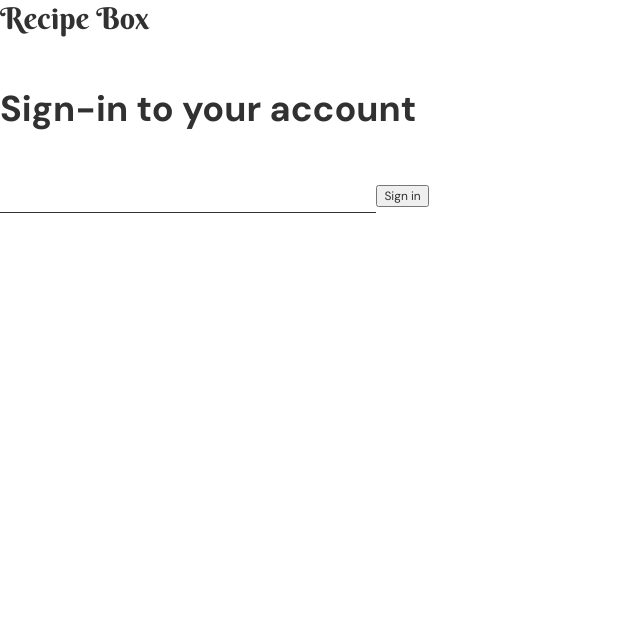
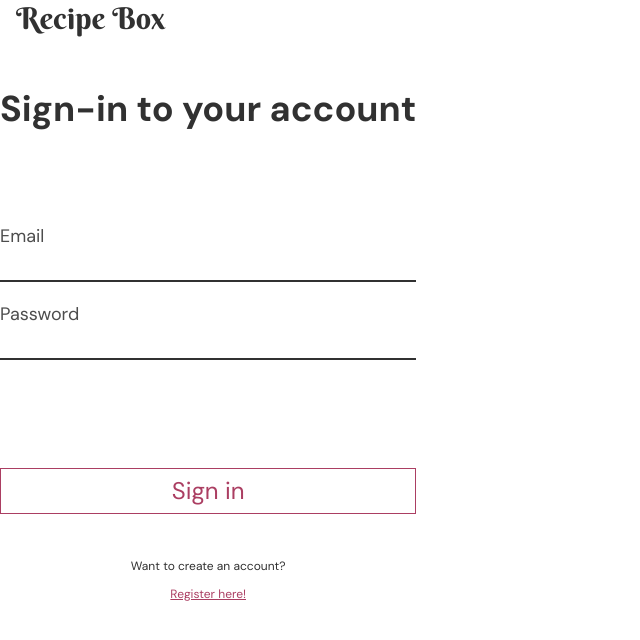
Before and after one commit to LiviaBoeriu/RecipeBox, a React (Create React App) app in the folder client/: page / in a window 1280 px wide. Shown: the top 640 px of the page, without its empty margins (0-640 px from the left). Built offline with nearby package versions, Linux system fonts and the light colour scheme.

Commit message:
Added for the login form

```diff
--- a/client/src/App.js
+++ b/client/src/App.js
@@ -2,8 +2,8 @@ import React, { Fragment } from 'react';
 import './assets/styles/index.scss';
 
 // components
-import Login from "./components/Login/Login.js"
-import Logo from "./components/Logo/Logo"
+import Login from "./components/Login"
+import Logo from "./components/Logo"
 
 function App() {
   return (
--- a/client/src/assets/styles/index.scss
+++ b/client/src/assets/styles/index.scss
@@ -2,6 +2,8 @@ $defaultSize: 12px;
 $font: 'DM Sans', sans-serif;
 $logoFont: 'Berkshire Swash', cursive;
 $defaultTextColor: #313131;
+$pinkHighlight: #AB3E62;
+$labelColor: #4D4D4D;
 
 
 * {
@@ -38,16 +40,81 @@ a {
     text-decoration: none;
 }
 
+input {
+    border: transparent;
+    border-bottom: solid 2px;
+    padding: 1vh 0;
+    height: 2vh;
+    font-size: 2rem;
+}
 
-
-input {
-    border: 0;
-    border-bottom: solid 1px;
-    padding: 1vh 2vw;
+input:focus {
+    outline-style: dashed;
+    outline-width: 0.2;
+    outline-color: white;
+    border-bottom: solid 2px $pinkHighlight;
 }
 
 #logo {
     font-family: $logoFont;
     font-size: 2.5rem;
+    padding: 2vh 2vh;
     width: fit-content;
 }
+
+button {
+    display: block;
+    padding: 0.5vw;
+    border: solid 0.7px $pinkHighlight;
+    background-color: transparent;
+    color: $pinkHighlight;
+    margin: 1vh 0;
+    font-size: 2rem;
+}
+
+button:hover {
+    cursor: pointer;
+    outline-style: solid;
+    outline-width: 1px;
+    outline-color: $pinkHighlight;
+}
+
+.form-input-container {
+    display: flex;
+    flex-direction: column;
+    margin: 2.5vh 0;
+}
+
+.login-container {
+    display: flex;
+    flex-direction: column;
+    justify-content: center;
+    width: max-content;
+}
+
+.login-form {
+    display: flex;
+    flex-direction: column;
+    justify-content: space-between;
+    margin: 3vh 0;
+}
+
+.form-inputs {
+    margin-bottom: 10vh;
+}
+
+.register-call-to-action {
+    display: flex;
+    flex-direction: column;
+    align-items: center;
+}
+
+.register-call-to-action a {
+    text-decoration: underline $pinkHighlight;
+    color: $pinkHighlight;
+}
+
+label {
+    font-size: 1.5rem;
+    color: $labelColor;
+}
--- /dev/null
+++ b/client/src/components/Button.js
@@ -0,0 +1,10 @@
+import React from "react";
+
+const Button = (props) => {
+
+    return (
+    <button className={props.class}> {props.label} </button>
+    );
+}
+
+export default Button;
--- a/client/src/components/Input/Input.js
+++ b/client/src/components/Input.js
@@ -1,5 +1,4 @@
-import React, { Fragment, useState } from "react";
-// import "../../assets/styles/index.scss";
+import React from "react";
 
 const Input = (props) => {
 
--- /dev/null
+++ b/client/src/components/Label.js
@@ -0,0 +1,10 @@
+import React from "react";
+
+const Label = (props) => {
+
+    return (
+        <label> { props.value } </label>
+    );
+}
+
+export default Label;
--- /dev/null
+++ b/client/src/components/Login.js
@@ -0,0 +1,59 @@
+import React, { useState } from "react";
+import Input from "./Input";
+import Button from "./Button";
+import Label from "./Label";
+
+
+const Login = () => {
+
+    const [username, setUsername] = useState("");
+    const [password, setPassword] = useState("");
+
+    const onSubmitForm = async (e) => {
+        e.preventDefault();
+        try {
+            const body = { username, password };
+            const response = await fetch("http://localhost:5000/auth/login",
+            {
+                method: "POST",
+                headers: {"Content-type": "application/json"},
+                body: JSON.stringify(body)
+            });
+
+            console.log(response);
+
+        } catch (err) {
+            console.error(err.message);
+        }
+    }
+
+    return (
+        <div className="login-container">
+            <h4 className="form-header">
+                Sign-in to your account
+            </h4>
+            <form className="login-form" onSubmit={onSubmitForm}>
+                <div className="form-inputs">
+                    <div className="form-input-container">
+                    <Label value="Email"/>
+                    <Input value={username} changeHandler={setUsername} type="text"/>
+                    </div>
+
+                    <div className="form-input-container">
+                    <Label value="Password"/>
+                    <Input value={password} changeHandler={setPassword} type="password"/>
+                    </div>
+                </div>
+
+                <Button class="form-button" label="Sign in"/>
+            </form>
+
+            <div className="register-call-to-action">
+                    <p>Want to create an account?</p>
+                    <a href="/">Register here!</a>
+            </div>
+        </div>
+    );
+}
+
+export default Login;
--- a/client/src/components/Login/Login.css
+++ /dev/null
@@ -1,3 +0,0 @@
-/* .form-header {
-    padding: 5vh;
-} */
--- a/client/src/components/Login/Login.js
+++ /dev/null
@@ -1,43 +0,0 @@
-import React, { Fragment, useState } from "react";
-// import "../../assets/styles/index.scss";
-import Input from "../Input/Input";
-
-const Login = () => {
-
-    const [username, setUsername] = useState("");
-    const [password, setPassword] = useState("");
-
-    const onSubmitForm = async (e) => {
-        e.preventDefault();
-        try {
-            const body = { username, password };
-            const response = await fetch("http://localhost:5000/auth/login",
-            {
-                method: "POST",
-                headers: {"Content-type": "application/json"},
-                body: JSON.stringify(body)
-            });
-
-            console.log(response);
-
-        } catch (err) {
-            console.error(err.message);
-        }
-    }
-
-    return (
-        <Fragment>
-            <h4 className="form-header">
-                Sign-in to your account
-            </h4>
-            <form onSubmit={onSubmitForm}>
-                <Input value={username} changeHandler={setUsername} type="text"/>
-                <Input value={password} changeHandler={setPassword} type="password"/>
-
-                <button>Sign in</button>
-            </form>
-        </Fragment>
-    );
-}
-
-export default Login;
```
Also changed, not shown: client/src/components/Logo.js (renamed from client/src/components/Logo/Logo.js), 1 other file (tests, documents, lock files or other folders).
